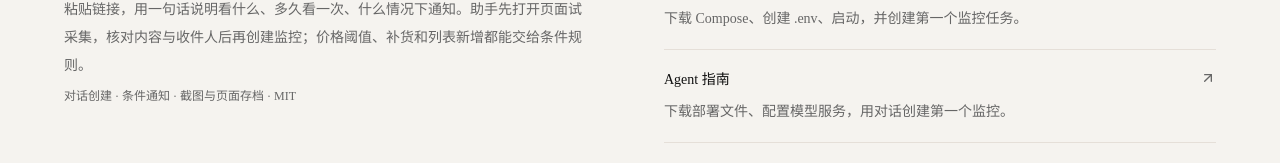
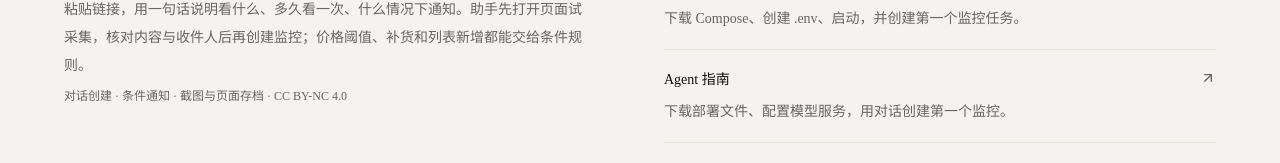
Before and after one commit to webmonitor/webmonitor.github.io, a React (Vite) app: page / in a window 1280 px wide. Shown: the part 783-946 px from the top of the page. Built offline with nearby package versions, Linux system fonts and the light colour scheme.

Commit message:
docs(license): align products on CC BY-NC 4.0

```diff
--- a/content/en.ts
+++ b/content/en.ts
@@ -61,7 +61,7 @@ export const en: SiteContent = {
       description:
         'Paste a link and say what to watch, how often to check, and when to notify you. The assistant opens the page for a real sample first; review the content and recipients, then create the monitor. Price thresholds, restocks and new list entries are handled by condition rules.',
       stack: ['Create by chat', 'Conditional alerts', 'Screenshots and page archives'],
-      license: 'MIT',
+      license: 'CC BY-NC 4.0',
     },
   ],
   resources: [
@@ -492,7 +492,7 @@ export const en: SiteContent = {
             type: 'table',
             head: ['Project', 'License', 'Terms'],
             rows: [
-              ['WebMonitor-Agent', 'MIT', 'Commercial use, modification and distribution allowed; retain copyright and license notices.'],
+              ['WebMonitor-Agent', 'CC BY-NC 4.0', 'Share and adapt for non-commercial use with attribution, a license link and an indication of changes. Copies previously distributed under MIT retain their original permissions.'],
               ['WebMonitor', 'CC BY-NC 4.0', 'Share and adapt with attribution, non-commercial use only.'],
             ],
           },
--- a/content/zh.ts
+++ b/content/zh.ts
@@ -51,7 +51,7 @@ export const zh: SiteContent = {
       description:
         '粘贴链接，用一句话说明看什么、多久看一次、什么情况下通知。助手先打开页面试采集，核对内容与收件人后再创建监控；价格阈值、补货和列表新增都能交给条件规则。',
       stack: ['对话创建', '条件通知', '截图与页面存档'],
-      license: 'MIT',
+      license: 'CC BY-NC 4.0',
     },
   ],
   resources: [
@@ -482,7 +482,7 @@ export const zh: SiteContent = {
             type: 'table',
             head: ['项目', '许可证', '使用条件'],
             rows: [
-              ['WebMonitor-Agent', 'MIT', '允许商业使用、修改与分发，保留版权与许可声明。'],
+              ['WebMonitor-Agent', 'CC BY-NC 4.0', '署名、附许可链接并注明修改后，可分享与修改，仅限非商业用途；此前按 MIT 分发的副本保留原许可权利。'],
               ['WebMonitor', 'CC BY-NC 4.0', '署名分享与修改，仅限非商业用途。'],
             ],
           },
--- a/en/index.html
+++ b/en/index.html
@@ -72,7 +72,7 @@
             "url": "https://github.com/webmonitor/WebMonitor-Agent",
             "description": "Describe what to watch in chat, preview a real collection, confirm, and receive conditional email alerts.",
             "isAccessibleForFree": true,
-            "license": "https://opensource.org/licenses/MIT"
+            "license": "https://creativecommons.org/licenses/by-nc/4.0/"
           }
         ]
       }
--- a/index.html
+++ b/index.html
@@ -72,7 +72,7 @@
             "url": "https://github.com/webmonitor/WebMonitor-Agent",
             "description": "用对话描述监控需求，预览真实采集后确认启用，按条件发送邮件提醒。",
             "isAccessibleForFree": true,
-            "license": "https://opensource.org/licenses/MIT"
+            "license": "https://creativecommons.org/licenses/by-nc/4.0/"
           }
         ]
       }
```
Also changed, not shown: 1 other file (tests, documents, lock files or other folders).
